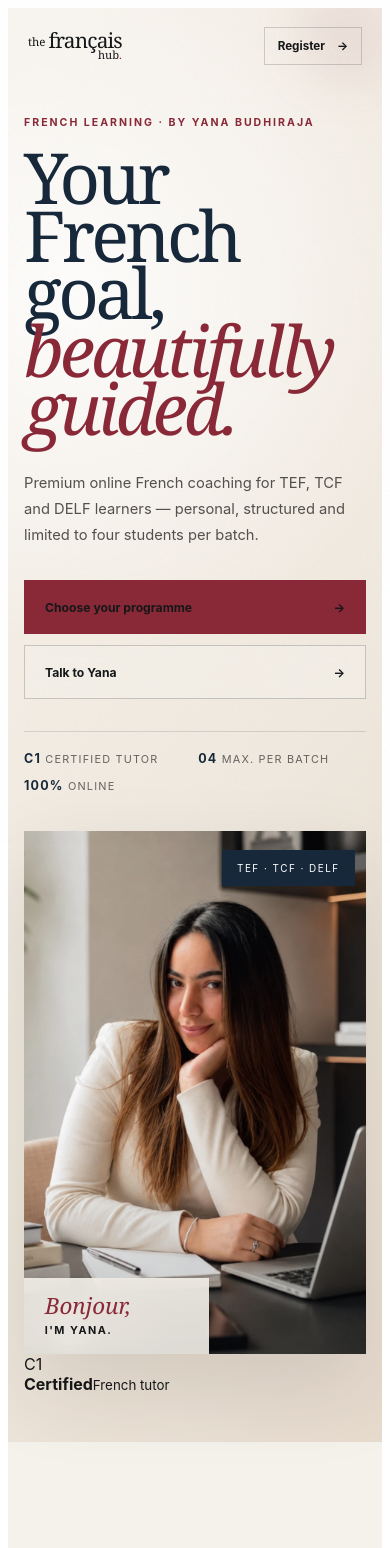
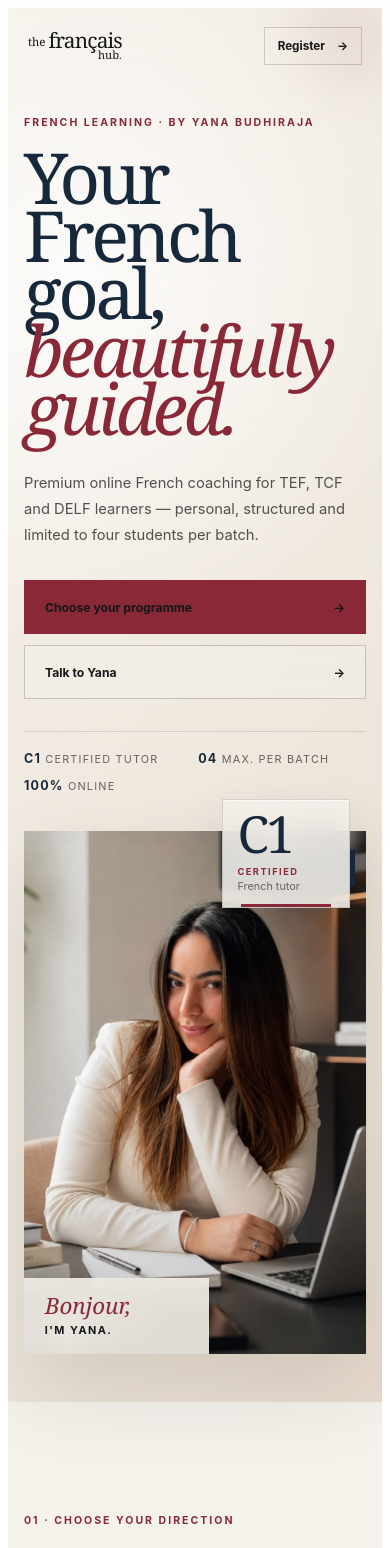
Before and after one commit to theprathambatra/Yana-TFH, a Next.js app: page /v2 in a window 390 px wide. Shown: the top 1548 px of the page. Built offline with nearby package versions, Linux system fonts and the light colour scheme.

Commit message:
Update v2.module.css

```diff
--- a/app/v2/v2.module.css
+++ b/app/v2/v2.module.css
@@ -232,3 +232,115 @@
   .heroOrbit, .heroOrbit span, .scrollCue i { animation: none !important; }
   .programCard::after { transition: none; }
 }
+/* =========================================
+   HERO CREDENTIAL
+   replaces rotating ç orbit
+   ========================================= */
+
+.heroCredential {
+  position: absolute;
+  z-index: 5;
+
+  left: -58px;
+  top: 17%;
+
+  width: 152px;
+  min-height: 118px;
+
+  padding: 1.05rem 1.1rem;
+
+  display: flex;
+  flex-direction: column;
+  justify-content: space-between;
+
+  background: rgba(245, 242, 236, .88);
+  backdrop-filter: blur(18px);
+  -webkit-backdrop-filter: blur(18px);
+
+  border: 1px solid rgba(23, 40, 59, .14);
+
+  box-shadow:
+    0 24px 60px rgba(30, 22, 15, .10),
+    inset 0 1px 0 rgba(255, 255, 255, .7);
+
+  overflow: hidden;
+}
+
+.heroCredential::after {
+  content: "";
+  position: absolute;
+
+  left: 1.1rem;
+  right: 1.1rem;
+  bottom: 0;
+
+  height: 3px;
+
+  background: var(--wine);
+}
+
+.credentialLevel {
+  display: block;
+
+  font-family: var(--serif);
+  font-size: 4.1rem;
+  line-height: .78;
+  letter-spacing: -.055em;
+
+  color: var(--blue);
+}
+
+.credentialCopy {
+  margin-top: 1rem;
+  display: flex;
+  flex-direction: column;
+  gap: .16rem;
+}
+
+.credentialCopy strong {
+  font-size: .58rem;
+  font-weight: 700;
+  letter-spacing: .16em;
+  text-transform: uppercase;
+
+  color: var(--wine);
+}
+
+.credentialCopy small {
+  font-size: .68rem;
+  color: #68635e;
+}
+
+/* tablet */
+@media (max-width: 1050px) {
+  .heroCredential {
+    left: -38px;
+    width: 136px;
+  }
+
+  .credentialLevel {
+    font-size: 3.6rem;
+  }
+}
+
+/* mobile */
+@media (max-width: 820px) {
+  .heroCredential {
+    left: auto;
+    right: 1rem;
+    top: -2rem;
+
+    width: 128px;
+    min-height: 100px;
+
+    padding: .9rem;
+  }
+
+  .credentialLevel {
+    font-size: 3.2rem;
+  }
+
+  .credentialCopy {
+    margin-top: .7rem;
+  }
+}
```
